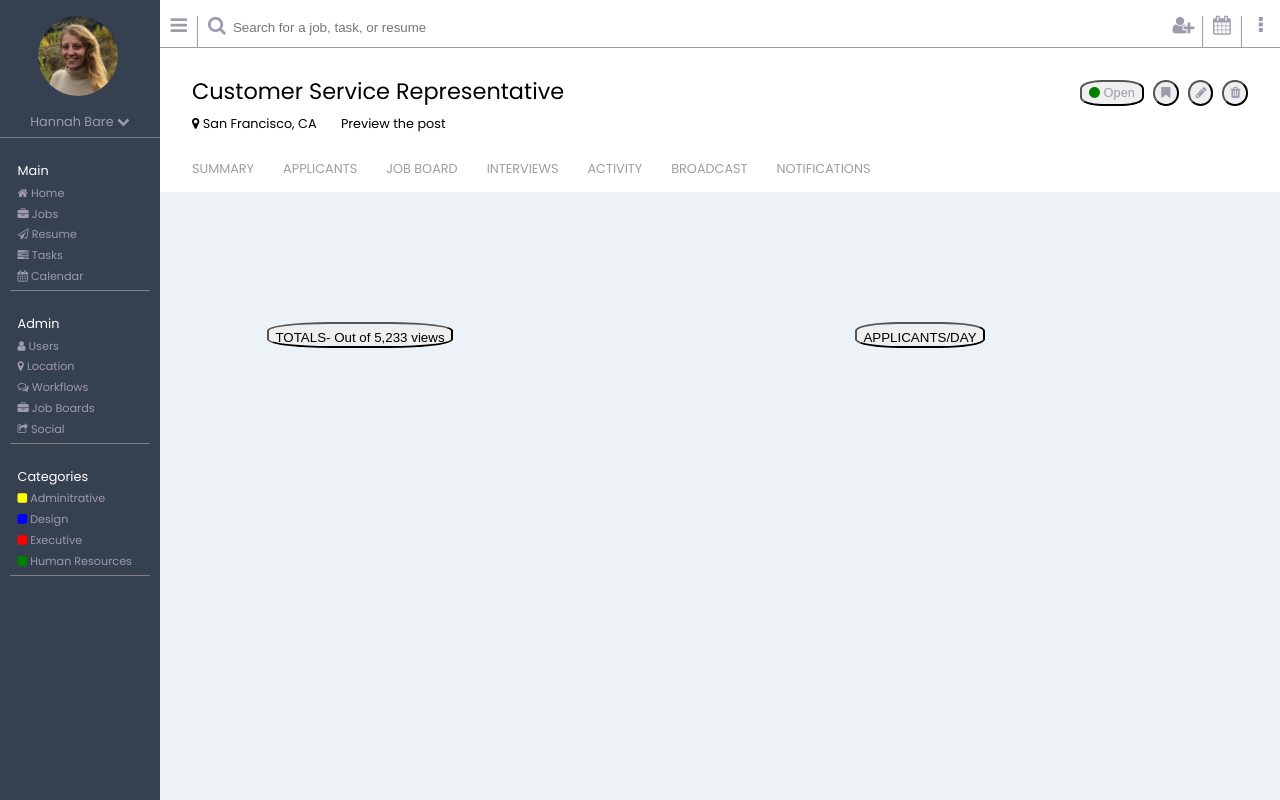
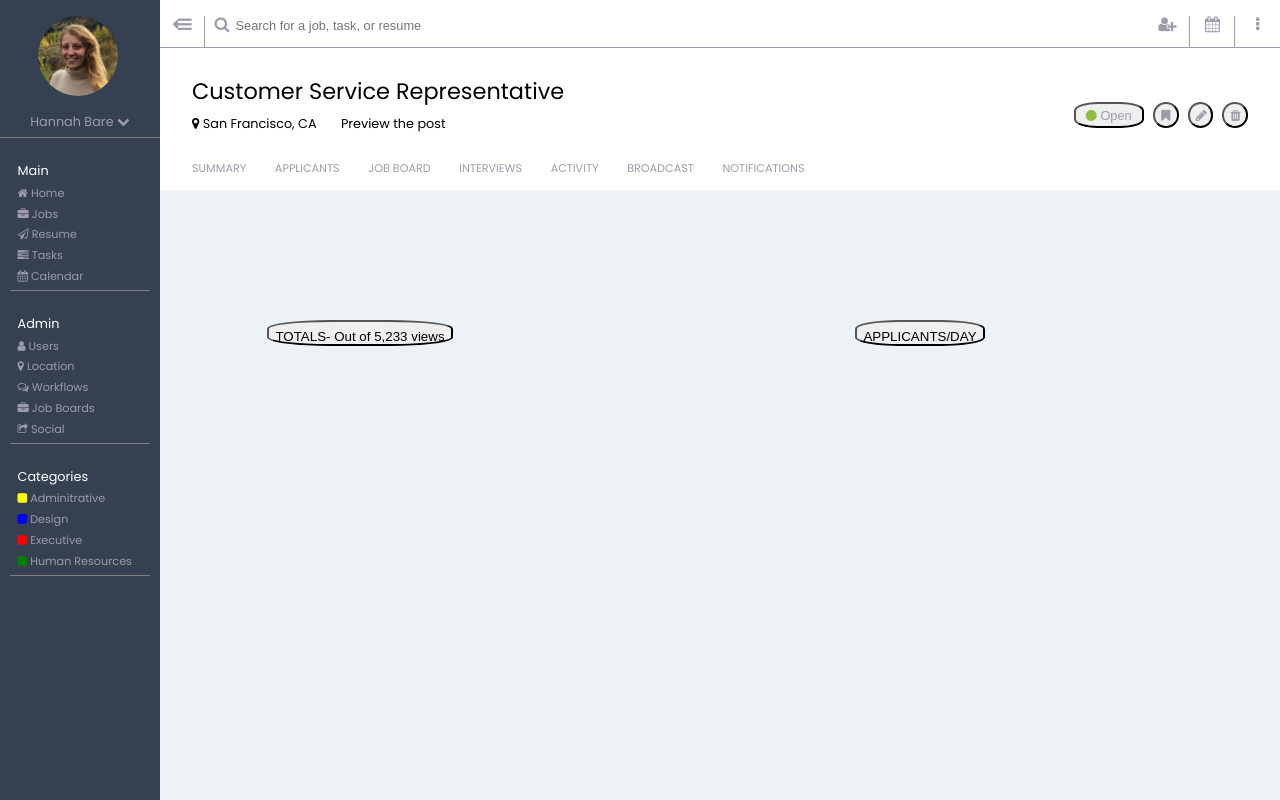
Before and after one commit to hannahbare/comp3, a plain HTML site: page index.html in a window 1280 px wide. Shown: the top 800 px of the page. Drawn offline with Linux system fonts and the light colour scheme.

Commit message:
Adjust row 2

```diff
--- a/index.html
+++ b/index.html
@@ -59,7 +59,7 @@
 
       <section class="top-section">
         <aside class="search-info">
-         <span class="header-icon header-icon-one"><i class="fa fa-bars" aria-hidden="true"></i></span>
+         <span class="header-icon header-icon-one"><i class="fa fa-caret-left" aria-hidden="true"></i><i class="fa fa-bars" aria-hidden="true"></i></span>
          <form class="searchbar-section">
            <i class="fa fa-search  search-icon" aria-hidden="true"></i>
            <label for="search-input">
--- a/main.css
+++ b/main.css
@@ -78,11 +78,14 @@ a:hover {
   grid-row-end: row1-end;
 /*  padding: 1rem 1rem 0;*/ /*THIS MAKES THE LINES WEIRD AT THE TOP*/
 }
+/*.blue-arrow {
+  color: #26A5F6;
+}*/
 .search-info {
   display: grid;
-  grid-template-columns: 2.4rem auto 2.4rem 2.4rem 2.4rem;
+  grid-template-columns: 2.8rem auto 2.8rem 2.8rem 2.8rem;
   height: 2rem;
-  font-size: 1.2rem;
+  font-size: 1rem;
   color: #9D9BAC;
   padding-top: 1rem;
 }
@@ -96,10 +99,15 @@ a:hover {
 .search-bar {
   width: 400px;
   border: none;
+  font-size: .8rem;
 }
 .header-icon {
   text-align: center;
   /*margin: 1rem;*/
+}
+.header-icon:hover {
+  background-color: #26A5F6;
+  color: white;
 }
 .header-icon-one {
   border-right: .5px solid #9D9BAC;
@@ -119,20 +127,12 @@ a:hover {
   /*grid-column: 5;*/
   border-bottom: .5px solid #9D9BAC;
 }
-
-
-
-
-
-
-
 .nav-info {
   font-size: 1.2rem;
   display: grid;
   grid-template-columns: 400px auto;
   margin: 1.4rem 0 2rem 2rem;
 }
-
 .title-name {
   grid-column: 1 / span 1;
 }
@@ -154,7 +154,7 @@ h2 {
   margin-right: 1.2rem;
 }
 .green-dot {
-  color: green;
+  color: #8ABF3F;
 }
 .nav-tasks {
   height: 1.6rem;
@@ -163,11 +163,18 @@ h2 {
   margin-right: .3rem;
   font-size: .8rem;
   color: #9D9BAC;
+  margin-top: 1.4rem;
+}
+.nav-tasks:hover {
+/*  background-color: #9D9BAC;*/
+  color: black;
+  font-weight: bold;
+
 }
 .open-task {
   height: 1.6rem;
   border-radius: 34%;
-  width: 4rem;
+  width: 4.4rem;
   margin-right: .3rem;
 }
 .trash-task {
@@ -175,7 +182,7 @@ h2 {
 }
 .navigation {
   grid-row: 3 / span 1;
-  font-size: .8rem;
+  font-size: .7rem;
   margin-left: 2rem;
   margin-bottom: 1rem;
 
```
